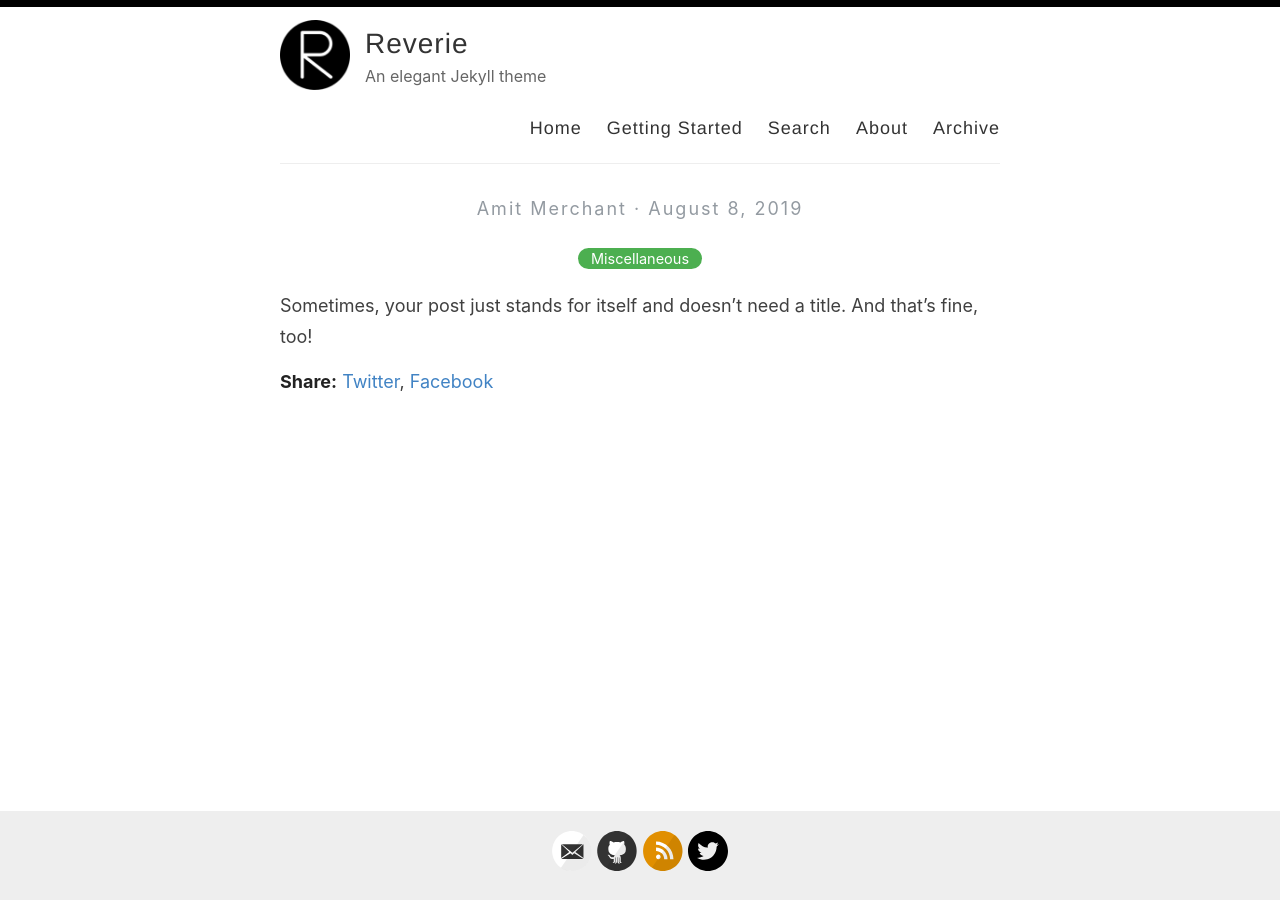
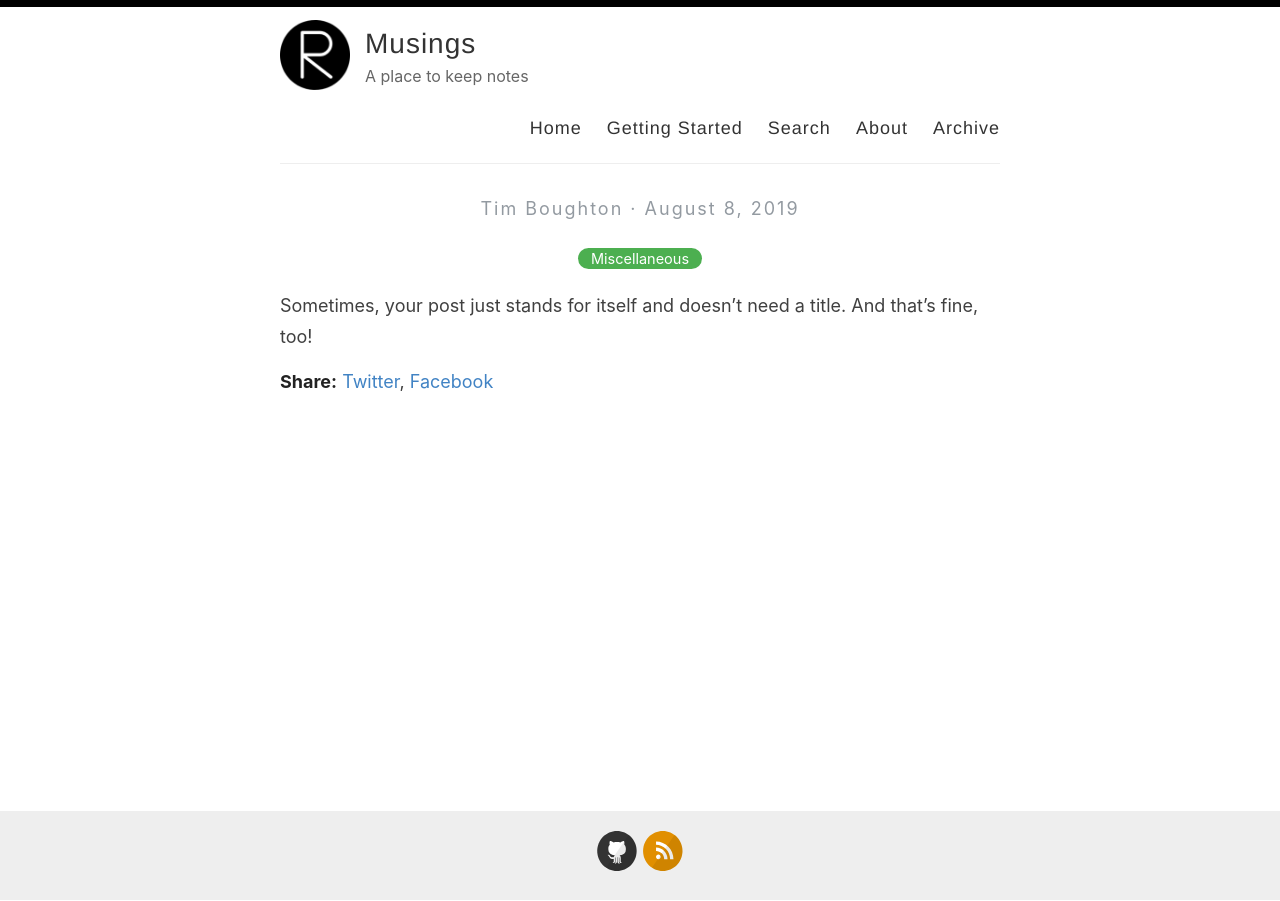
Before and after one commit to timbostop/qutio, a Jekyll site: the page built from _posts/2019-08-08-no-title-posts.md, in a window 1280 px wide. Built offline with Jekyll 4.4.1, drawn with Linux system fonts in a browser that asks for light colours; some of the changed lines change nothing that is shown.

Commit message:
Make my own

```diff
--- a/_config.yml
+++ b/_config.yml
@@ -3,13 +3,13 @@
 #
 
 # Name of your site (displayed in the header)
-name: Reverie
+name: Musings
 
 # Name of the author
-author: Amit Merchant
+author: Tim Boughton
 
 # Short bio or description (displayed in the header)
-description: An elegant Jekyll theme
+description: A place to keep notes
 
 # URL of your avatar or profile pic (you could use your GitHub profile pic)
 avatar: /images/reverie.png
@@ -20,42 +20,29 @@ avatar: /images/reverie.png
 
 # Includes an icon in the footer for each username you enter
 footer-links:
-  dribbble:
-  email: amit.d.merchant@gmail.com
-  facebook:
-  flickr:
-  github: amitmerchant1990/reverie
-  instagram:
-  linkedin:
-  pinterest:
+  github: timbostop/qutio
   rss: rss
-  twitter: amit_merchant
-  stackoverflow:
-  youtube: # channel/<your_long_string> or user/<user-name>
-  googleplus: # anything in your profile username that comes after plus.google.com/
-  playconsole:
-  mastodon: # <your-mastodon-instance>/@<your-user-name> eg. fosstodon.org/@username
 
 # Enter your Disqus shortname (not your username) to enable commenting on posts
 # You can find your shortname on the Settings page of your Disqus account
 disqus:
 
 # Enter your Google Analytics web tracking code (e.g. UA-2110908-2) to activate tracking
-google_analytics: UA-43339302-11
+google_analytics:
 
 # For newer "GA4" analytics, use the following instead of the "UA" entry above
 #google_analytics_ga4: G-GABC1DEFG
 
 # Your website URL (e.g. http://amitmerchant1990.github.io or http://www.amitmerchant.com)
 # Used for Sitemap.xml and your RSS feed
-url: http://www.amitmerchant.com/reverie
-enforce_ssl: https://www.amitmerchant.com/reverie
+url: http://qutio.com
+enforce_ssl: https://qutio.com
 
 # If you're hosting your site at a Project repository on GitHub pages
 # (http://yourusername.github.io/repository-name)
 # and NOT your User repository (http://yourusername.github.io)
 # then add in the baseurl here, like this: "/repository-name"
-baseurl: "/reverie"
+baseurl: "/qutio"
 
 #
 # !! You don't need to change any of the configuration flags below !!
```
Also changed, not shown: README.md.
